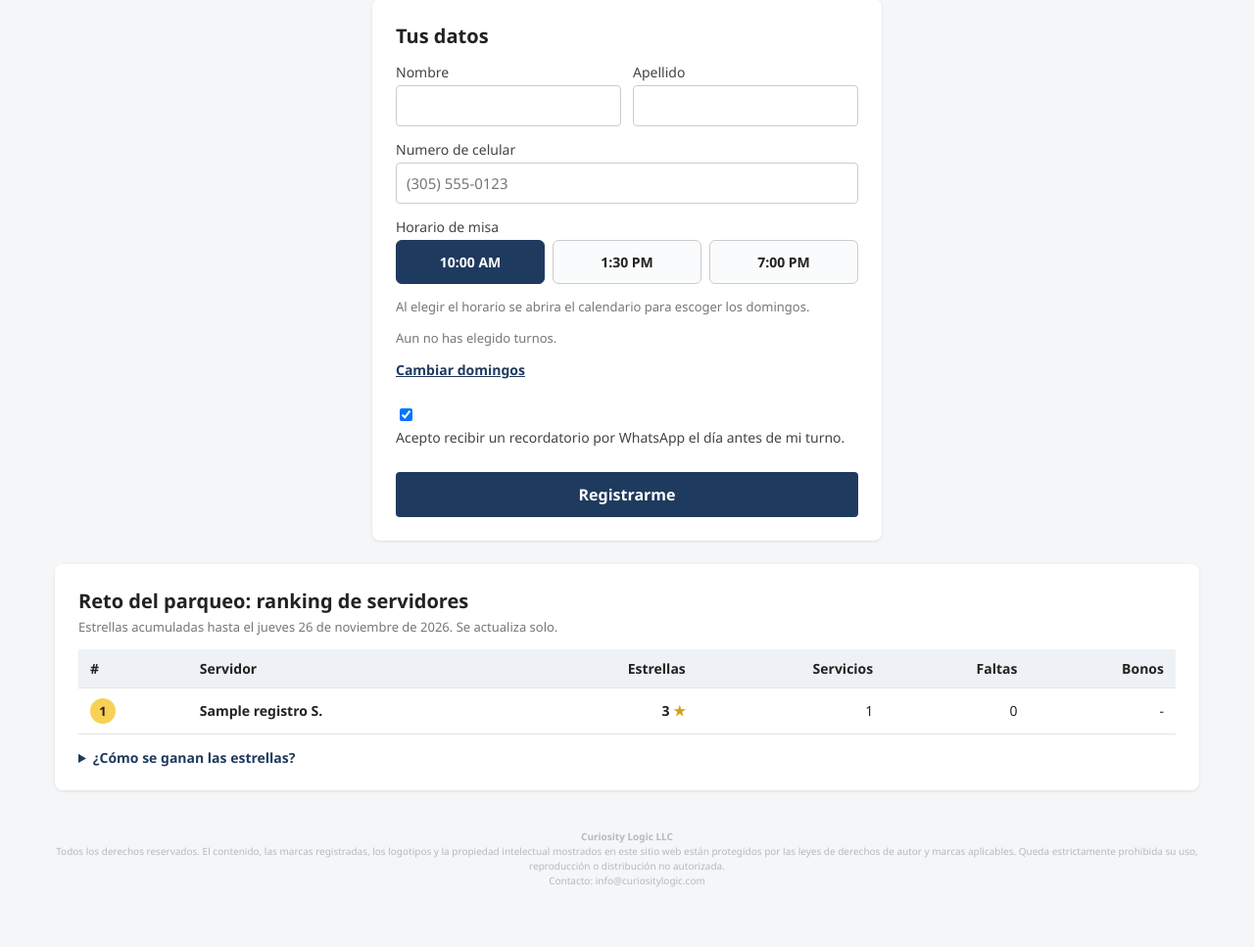
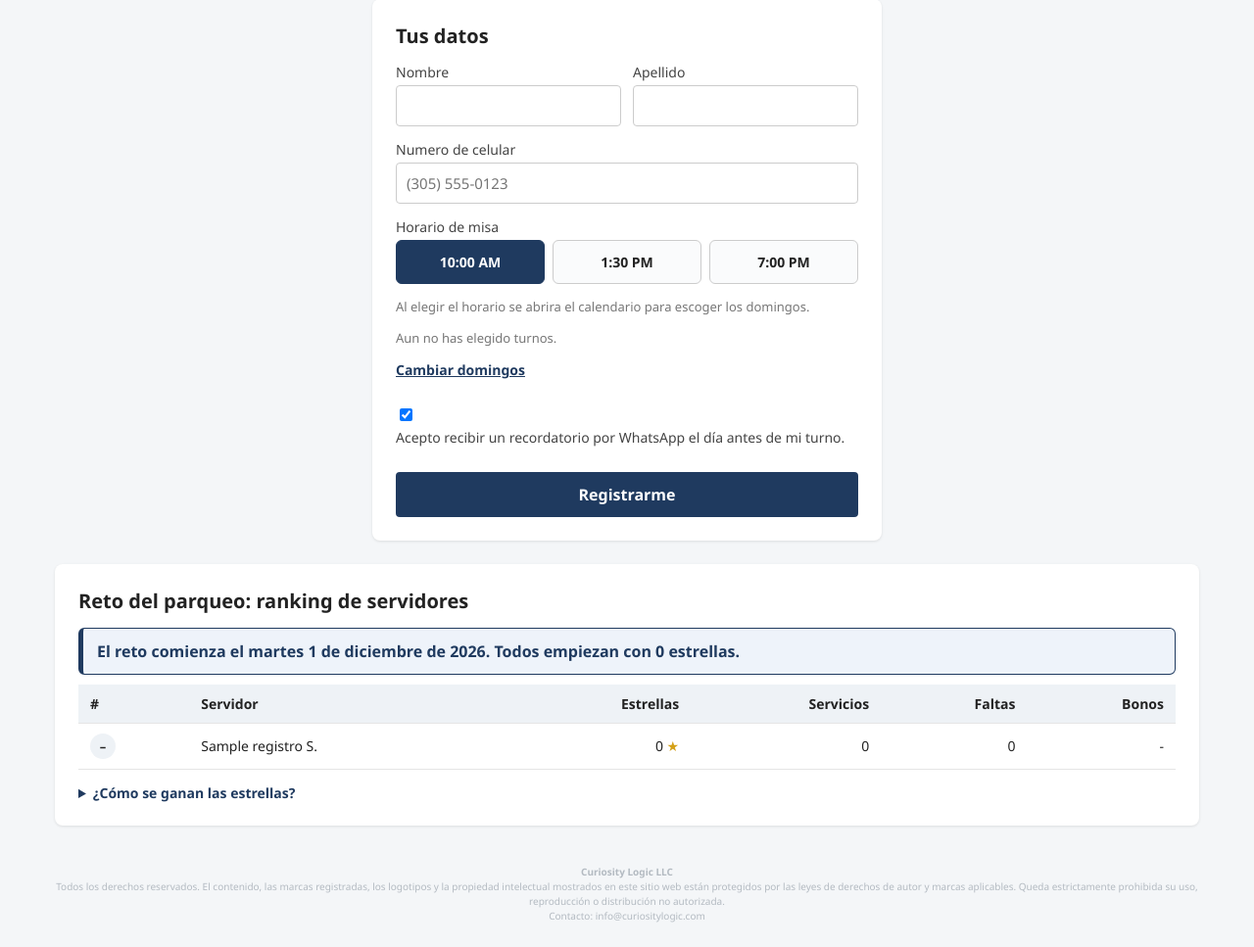
Before and after one commit to edmartin-GIT/parqueo-app, a Flask app: page / in a window 1280 px wide. Shown: the part 759-1726 px from the top of the page at 98% size. Before the commit the page ends 1665 px from the top, so only its background shows below. Run offline with Flask 3, Linux system fonts and the light colour scheme; tables that the repository leaves empty hold one stand-in row (values such as "Sample post").

Commit message:
Start the ranking challenge on December 1, 2026 and explain special-mass stars
Everyone signed up shows 0 stars with a notice until the start date (override with
RANKING_INICIO); only services from that date score. Rules list now mentions the
+2 stars for special masses.

Co-Authored-By: Claude Opus 5.5 <noreply@anthropic.com>

```diff
--- a/app.py
+++ b/app.py
@@ -24,7 +24,7 @@ import whatsapp
 from db import CUPO_MAXIMO, DB_PATH, MESES_ADELANTE, MISAS, get_conn, init_db
 from recordatorios import enviar_recordatorios, estado_recordatorios, parametros_plantilla
 from webhook_whatsapp import firma_valida, procesar_en_segundo_plano
-from ranking import calcular_ranking
+from ranking import calcular_ranking, inicio_reto
 
 ZONA = ZoneInfo("America/New_York")
 
@@ -316,10 +316,10 @@ def construir_meses(cuentas, domingos, fechas_especiales):
 def ranking_actual():
     conn = get_conn()
     filas = [dict(r) for r in conn.execute(
-        "SELECT fecha, misa, nombre, apellido, celular, asistio FROM registros WHERE fecha <= ?",
-        (hoy().isoformat(),))]
+        "SELECT fecha, misa, nombre, apellido, celular, asistio FROM registros")]
     conn.close()
-    return calcular_ranking(filas, hoy())
+    inicio = inicio_reto()
+    return calcular_ranking(filas, hoy(), inicio=inicio), inicio, hoy() >= inicio
 
 
 def pagina_registro(datos=None, seleccionadas=(), especiales_sel=()):
@@ -334,6 +334,7 @@ def pagina_registro(datos=None, seleccionadas=(), especiales_sel=()):
             "id": e["id"], "fecha": e["fecha"], "etiqueta": etiqueta_especial(e),
             "n": n, "cupo": e["cupo"], "lleno": n >= e["cupo"],
         })
+    ranking, inicio, reto_iniciado = ranking_actual()
     return render_template(
         "index.html",
         meses=construir_meses(cuentas, domingos_disponibles(), {e["fecha"] for e in esp}),
@@ -342,8 +343,10 @@ def pagina_registro(datos=None, seleccionadas=(), especiales_sel=()):
         seleccionadas=set(seleccionadas),
         especiales_sel={str(x) for x in especiales_sel},
         requiere_clave=bool(clave_registro()),
-        ranking=ranking_actual(),
+        ranking=ranking,
         hoy_iso=hoy().isoformat(),
+        inicio_reto=inicio.isoformat(),
+        reto_iniciado=reto_iniciado,
         titulo_pagina="Registro de servidores",
     )
 
--- a/ranking.py
+++ b/ranking.py
@@ -7,11 +7,13 @@ Reglas:
 4. Por cada mes en que asiste a todos los domingos del mes: +5 estrellas,
    acreditadas el primer dia del mes siguiente.
 
-Solo cuentan los servicios hasta hoy. Un servicio de hoy cuenta cuando ya esta marcado
+Solo cuentan los servicios desde el inicio del reto (INICIO_RETO) hasta hoy; antes todos tienen 0.
+ Un servicio de hoy cuenta cuando ya esta marcado
 (asistio / no asistio); los de dias anteriores sin marcar cuentan como no asistidos
 (ASUMIR_ASISTENCIA=False).
 """
 import calendar
+import os
 import re
 from datetime import date
 
@@ -21,6 +23,15 @@ PENALIZACION_AUSENCIA = 1
 BONO_MES_COMPLETO = 5
 ASUMIR_ASISTENCIA = False
 ESTRELLAS_MISA_ESPECIAL = 2
+INICIO_RETO = date(2026, 12, 1)
+
+
+def inicio_reto():
+    """Fecha de inicio del reto: env RANKING_INICIO (ISO) si es valida, si no INICIO_RETO."""
+    try:
+        return date.fromisoformat(os.environ["RANKING_INICIO"].strip())
+    except (KeyError, ValueError):
+        return INICIO_RETO
 
 
 def domingos_del_mes(anio, mes):
@@ -38,23 +49,28 @@ def nombre_publico(nombre, apellido):
     return f"{(nombre or '').strip()} {inicial}.".strip() if inicial else (nombre or "").strip()
 
 
-def calcular_ranking(filas, hoy, asumir_asistencia=ASUMIR_ASISTENCIA):
-    """filas: iterable de dicts con fecha (ISO), nombre, apellido, celular, asistio (None/0/1)."""
+def calcular_ranking(filas, hoy, asumir_asistencia=ASUMIR_ASISTENCIA, inicio=None):
+    """filas: iterable de dicts con fecha (ISO), nombre, apellido, celular, asistio (None/0/1).
+
+    Todas las personas aparecen; solo puntuan los servicios con inicio <= fecha <= hoy.
+    """
+    if inicio is None:
+        inicio = inicio_reto()
     personas = {}
     for r in filas:
         f = date.fromisoformat(r["fecha"])
-        if f > hoy:
+        clave = re.sub(r"\D", "", r["celular"] or "") or f"{r['nombre']}|{r['apellido']}".casefold()
+        p = personas.setdefault(clave, {"servicios": [], "ultimo": date.min, "nombre": "", "apellido": ""})
+        if f >= p["ultimo"]:
+            p["ultimo"], p["nombre"], p["apellido"] = f, r["nombre"], r["apellido"]
+        if f < inicio or f > hoy:
             continue
         asistio = r.get("asistio")
         if asistio is None:
             if f == hoy:
                 continue
             asistio = 1 if asumir_asistencia else 0
-        clave = re.sub(r"\D", "", r["celular"] or "") or f"{r['nombre']}|{r['apellido']}".casefold()
-        p = personas.setdefault(clave, {"servicios": [], "ultimo": date.min, "nombre": "", "apellido": ""})
         p["servicios"].append((f, bool(asistio), str(r.get("misa") or "").startswith("E")))
-        if f >= p["ultimo"]:
-            p["ultimo"], p["nombre"], p["apellido"] = f, r["nombre"], r["apellido"]
 
     resultado = []
     for p in personas.values():
@@ -71,9 +87,12 @@ def calcular_ranking(filas, hoy, asumir_asistencia=ASUMIR_ASISTENCIA):
         domingos_asistidos = {f for f in asistidos if f.weekday() == 6}
         meses_perfectos = []
         for anio, mes in sorted({(f.year, f.month) for f in domingos_asistidos}):
+            if (anio, mes) < (inicio.year, inicio.month):
+                continue
             if _primer_dia_mes_siguiente(anio, mes) > hoy:
                 continue  # el bono se acredita al comenzar el mes siguiente
-            if all(d in domingos_asistidos for d in domingos_del_mes(anio, mes)):
+            requeridos = [d for d in domingos_del_mes(anio, mes) if d >= inicio]
+            if all(d in domingos_asistidos for d in requeridos):
                 meses_perfectos.append((anio, mes))
         estrellas += BONO_MES_COMPLETO * len(meses_perfectos)
 
--- a/static/style.css
+++ b/static/style.css
@@ -254,3 +254,5 @@ dialog.dlg-cal::backdrop { background: rgba(15, 25, 40, .55); }
 
 .chk-asist { display: inline-flex; align-items: center; gap: 6px; font-size: 14px; cursor: pointer; }
 .chk-asist input { width: 20px; height: 20px; }
+
+.aviso-reto { margin: 10px 0; padding: 12px 14px; border: 1px solid #1f3a5f; border-left: 5px solid #1f3a5f; border-radius: 6px; background: #eef3fa; color: #1f3a5f; font-weight: 600; }
--- a/templates/index.html
+++ b/templates/index.html
@@ -116,8 +116,9 @@ Cada misa tiene un mínimo de {{ CUPO }} servidores. Puedes inscribirte hasta co
 <section class="ranking" id="ranking">
     <div class="ranking-cab">
         <h2>Reto del parqueo: ranking de servidores</h2>
-        <p class="ayuda">Estrellas acumuladas hasta el {{ hoy_iso|fecha_larga }}. Se actualiza solo.</p>
+        {% if reto_iniciado %}<p class="ayuda">Estrellas acumuladas desde el {{ inicio_reto|fecha_larga }} hasta el {{ hoy_iso|fecha_larga }}. Se actualiza solo.</p>{% endif %}
     </div>
+    {% if not reto_iniciado %}<p class="aviso-reto">El reto comienza el {{ inicio_reto|fecha_larga }}. Todos empiezan con 0 estrellas.</p>{% endif %}
     {% if ranking %}
     <div class="tabla-wrap">
     <table class="tabla-ranking">
@@ -126,27 +127,29 @@ Cada misa tiene un mínimo de {{ CUPO }} servidores. Puedes inscribirte hasta co
         </thead>
         <tbody>
         {% for x in ranking[:15] %}
-            <tr class="{% if x.posicion <= 3 %}podio podio-{{ x.posicion }}{% endif %}">
-                <td class="pos"><span>{{ x.posicion }}</span></td>
+            <tr class="{% if reto_iniciado and x.posicion <= 3 %}podio podio-{{ x.posicion }}{% endif %}">
+                <td class="pos"><span>{% if reto_iniciado %}{{ x.posicion }}{% else %}–{% endif %}</span></td>
                 <td class="quien">{{ x.publico }}</td>
-                <td class="num est">{{ x.estrellas }} <span class="estrella-g">★</span></td>
-                <td class="num">{{ x.servicios }}</td>
-                <td class="num">{{ x.ausencias }}</td>
-                <td class="num">{% if x.meses_perfectos %}{{ x.meses_perfectos|length }} ×5 ★{% else %}-{% endif %}</td>
+                <td class="num est">{{ x.estrellas if reto_iniciado else 0 }} <span class="estrella-g">★</span></td>
+                <td class="num">{{ x.servicios if reto_iniciado else 0 }}</td>
+                <td class="num">{{ x.ausencias if reto_iniciado else 0 }}</td>
+                <td class="num">{% if reto_iniciado and x.meses_perfectos %}{{ x.meses_perfectos|length }} ×5 ★{% else %}-{% endif %}</td>
             </tr>
         {% endfor %}
         </tbody>
     </table>
     </div>
-    {% if ranking|length > 15 %}<p class="ayuda">Y {{ ranking|length - 15 }} servidores más participando.</p>{% endif %}
+    {% if ranking|length > 15 %}<p class="ayuda">Y {{ ranking|length - 15 }} servidores más {% if reto_iniciado %}participando{% else %}inscritos{% endif %}.</p>{% endif %}
     {% else %}
-    <p class="ayuda">El ranking aparecerá cuando se complete el primer servicio.</p>
+    <p class="ayuda">Aún no hay servidores inscritos.</p>
     {% endif %}
     <details class="reglas">
         <summary>¿Cómo se ganan las estrellas?</summary>
         <ul>
-            <li>Tu primer servicio en el parqueo vale <strong>3 estrellas</strong>.</li>
+            <li>El reto cuenta los servicios desde el {{ inicio_reto|fecha_larga }}.</li>
+            <li>Tu primer servicio en el parqueo vale <strong>+3 estrellas</strong>.</li>
             <li>Cada servicio al que asistes: <strong>+1 estrella</strong>.</li>
+            <li><strong>Misas Especiales</strong>: si asistes, ganas <strong>+2 estrellas</strong>.</li>
             <li>Cada servicio en el que te registras y no asistes: <strong>−1 estrella</strong>.</li>
             <li>Si asistes a <strong>todos los domingos de un mes</strong>, ganas <strong>+5 estrellas</strong>. Se suman al comenzar el mes siguiente.</li>
         </ul>
```
Also changed, not shown: tests/test_ranking.py (added, +116 -0 lines), README.md.
